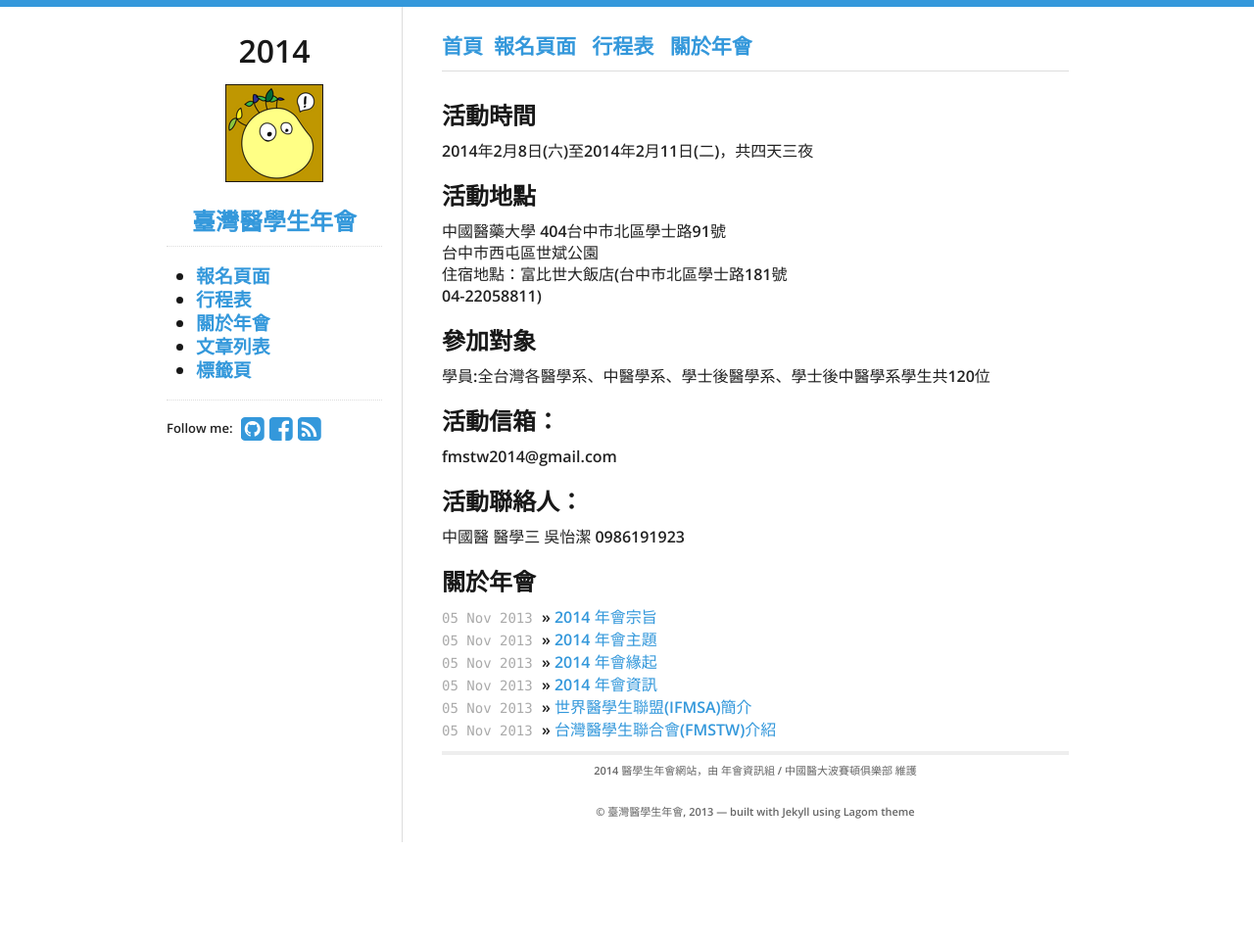
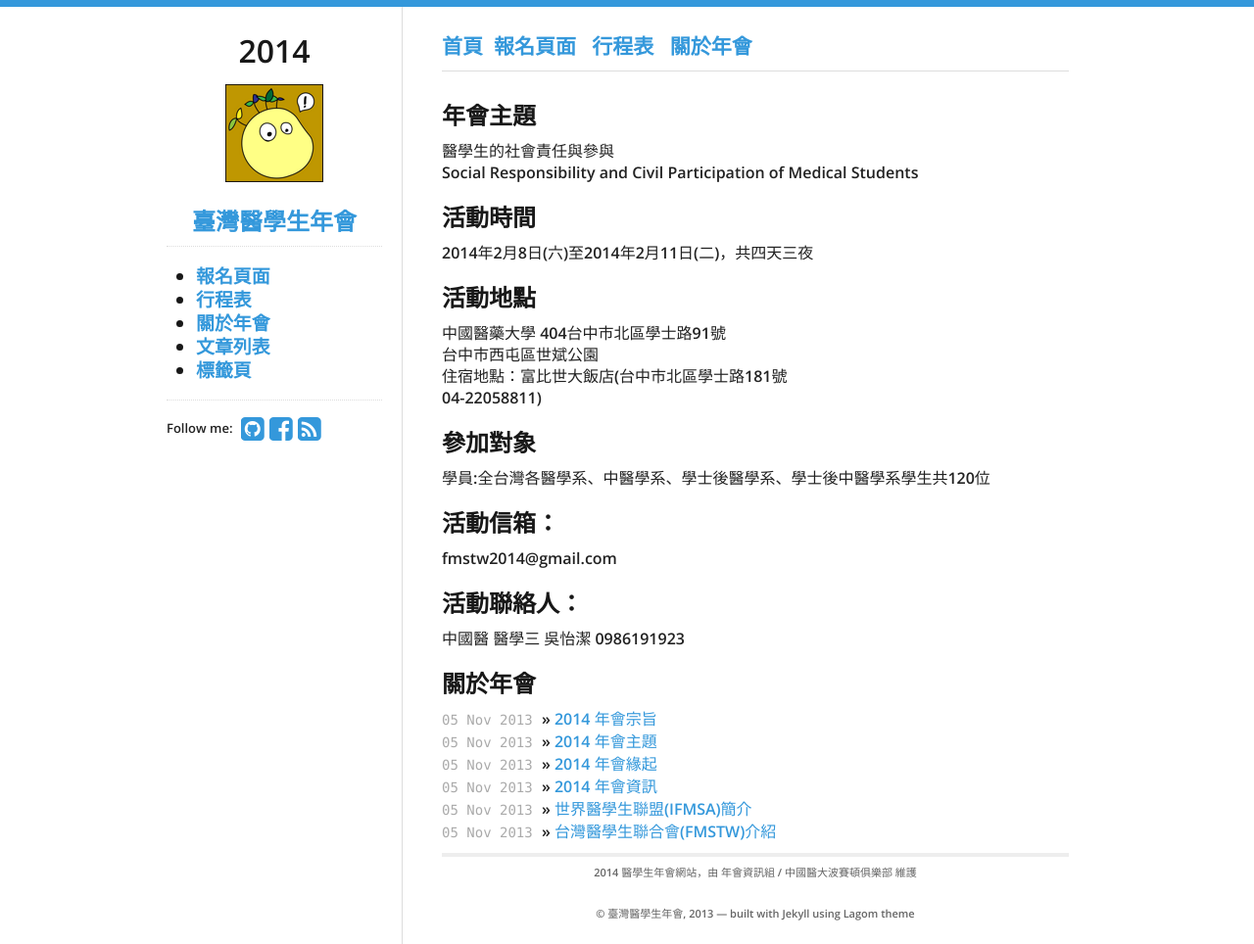
Before and after one commit to fmstw/fmstw.github.io, a Jekyll site: the page built from about.html, in a window 1280 px wide. Shown: the whole page at 98% size. Built offline with Jekyll 4.4.1, drawn with Linux system fonts in a browser that asks for light colours; nearby versions of some CDN libraries; before the commit the page ends 907 px from its top, so only the background shows below that.

Commit message:
modified about.html

```diff
--- a/about.html
+++ b/about.html
@@ -2,6 +2,10 @@
 layout: default
 title: "關於年會"
 ---
+<p>
+  <h2>年會主題</h2>
+  醫學生的社會責任與參與<br>Social Responsibility and Civil Participation of Medical Students
+</p>
 <p>
 <h2>活動時間</h2>
 2014年2月8日(六)至2014年2月11日(二)，共四天三夜
```
